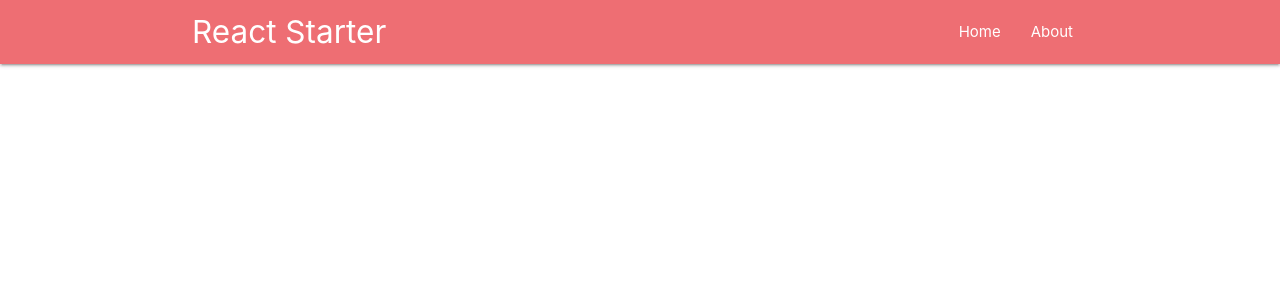
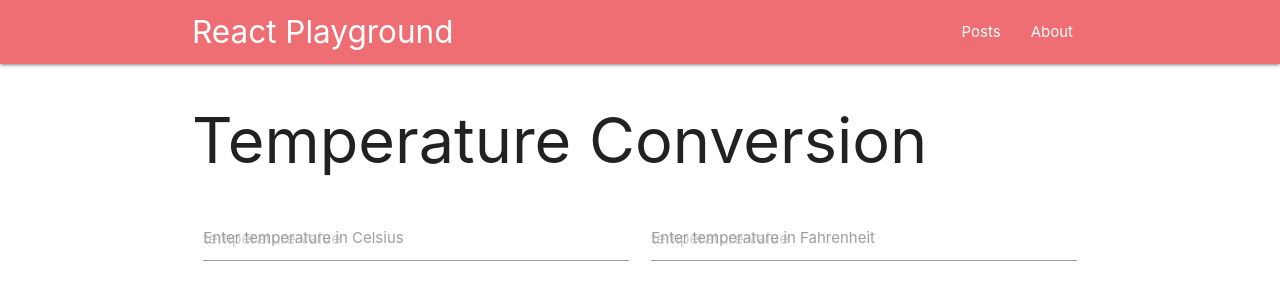
Before and after one commit to jradek/docker-playground, a React (Create React App) app in the folder react-sample/: page /temp in a window 1280 px wide. Shown: the top 300 px of the page. Built offline with nearby package versions, Linux system fonts and the light colour scheme.

Commit message:
Refactoring
- adds dynamic content loading
- introduce rambda
- functional component

```diff
--- a/react-sample/package.json
+++ b/react-sample/package.json
@@ -5,6 +5,7 @@
   "dependencies": {
     "axios": "^0.19.0",
     "materialize-css": "^1.0.0-rc.2",
+    "ramda": "^0.26.1",
     "react": "^16.8.6",
     "react-dom": "^16.8.6",
     "react-router-dom": "^5.0.1",
--- a/react-sample/src/App.js
+++ b/react-sample/src/App.js
@@ -9,6 +9,7 @@ import "./App.css";
 import Navbar from "./components/Navbar";
 import About from "./pages/about";
 import Home from "./pages/home";
+import Temperature from "./pages/temperature";
 
 function App() {
   return (
@@ -18,6 +19,9 @@ function App() {
         <Route exact path="/" component={Home} />
       </div>
       <div className="container">
+        <Route exact path="/temp" component={Temperature} />
+      </div>
+      <div className="container">
         <Route exact path="/about" component={About} />
       </div>
     </Router>
--- a/react-sample/src/components/Navbar.js
+++ b/react-sample/src/components/Navbar.js
@@ -8,11 +8,11 @@ export default function Navbar() {
       <div className="nav-wrapper">
         <div className="container">
           <Link to="/" className="brand-logo">
-            React Starter
+            React Playground
           </Link>
           <ul id="nav-mobile" className="right hide-on-med-and-down">
             <li>
-              <Link to="/">Home</Link>
+              <Link to="/">Posts</Link>
             </li>
             <li>
               <Link to="/about">About</Link>
--- /dev/null
+++ b/react-sample/src/components/TemperatureCalculator.js
@@ -0,0 +1,54 @@
+import React, { Component } from 'react'
+
+import TemperatureInput from "./TemperatureInput";
+
+function toCelsius(fahrenheit) {
+    return (fahrenheit - 32) * 5 / 9;
+}
+
+function toFahrenheit(celsius) {
+    return (celsius * 9 / 5) + 32;
+}
+
+function tryConvert(temperature, convert) {
+    const input = parseFloat(temperature);
+    if (Number.isNaN(input)) {
+        return '';
+    }
+    const output = convert(input);
+    const rounded = Math.round(output * 1000) / 1000;
+    return rounded.toString();
+}
+
+class TemperatureCalculator extends Component {
+
+    state = {
+        temperature: '',
+        scale: 'c'
+    }
+
+    constructor(props) {
+        super(props);
+        this.handleChange = this.handleChange.bind(this);
+    }
+
+    handleChange(scale, temperature) {
+        this.setState({ "scale": scale, temperature })
+    }
+
+    render() {
+        const scale = this.state.scale;
+        const temperature = this.state.temperature;
+        const celsius = scale === 'f' ? tryConvert(temperature, toCelsius) : temperature;
+        const fahrenheit = scale === 'c' ? tryConvert(temperature, toFahrenheit) : temperature;
+
+        return (
+            <div className="row">
+                <TemperatureInput scale="c" value={celsius} onValueChange={(value) => this.handleChange('c', value)} />
+                <TemperatureInput scale="f" value={fahrenheit} onValueChange={(value) => this.handleChange('f', value)} />
+            </div>
+        )
+    }
+}
+
+export default TemperatureCalculator;
--- /dev/null
+++ b/react-sample/src/components/TemperatureInput.js
@@ -0,0 +1,43 @@
+import React, { useState } from 'react'
+import PropTypes from 'prop-types'
+
+
+const generateUniqueId = () => {
+    // Math.random should be unique because of its seeding algorithm.
+    // Convert it to base 36 (numbers + letters), and grab the first 9 characters
+    // after the decimal.
+    return '_' + Math.random().toString(36).substr(2, 9);
+}
+
+
+const scaleNames = {
+    c: 'Celsius',
+    f: 'Fahrenheit'
+};
+
+
+const TemperatureInput = (props) => {
+
+    // state hook
+    const [componentID] = useState(() => generateUniqueId())
+
+    const handleChange = event => props.onValueChange(event.target.value);
+    const temperature = props.value;
+    const scale = props.scale;
+
+    return (
+        <div className="input-field col s12 m6">
+            <input placeholder="temperature value" id={componentID} type="text" value={temperature} onChange={handleChange} />
+            <label htmlFor={componentID}>Enter temperature in {scaleNames[scale]}</label>
+        </div>
+    );
+}
+
+TemperatureInput.propTypes = {
+    value: PropTypes.string.isRequired,
+    onValueChange: PropTypes.func.isRequired,
+    scale: PropTypes.string.isRequired,
+}
+
+
+export default TemperatureInput;
--- a/react-sample/src/pages/home.js
+++ b/react-sample/src/pages/home.js
@@ -1,11 +1,85 @@
-import React from "react";
+import React, { Component } from "react";
+import * as R from "ramda";
+import axios from 'axios';
 
-const home = () => {
+// import PropTypes from 'prop-types';
+
+
+function renderPost(p) {
   return (
-    <div>
-      <h2>Home Page</h2>
+    <div className="col s12 m6 l4" key={p.id}>
+      <div className="card">
+        <div className="card-image">
+          <img src={p.imageURL} alt="fook" />
+          <span className="card-title black-text text-darken-2">{p.title}</span>
+        </div>
+        <div className="card-content">
+          <p>{p.content}</p>
+        </div>
+      </div>
     </div>
-  );
+  )
+}
+
+
+function extractRelevantPostData(post) {
+  return {
+    id: post.id,
+    title: post.title,
+    content: post.body,
+    imageURL: `https://picsum.photos/id/${post.id + 100}/600/600`
+  }
+}
+
+const get100Posts = async () => {
+  return axios.get(`http://jsonplaceholder.typicode.com/posts`)
+}
+
+const getPosts = async (count) => {
+  const p = await get100Posts();
+  return R.take(count, p.data).map(extractRelevantPostData);
+}
+
+
+function Preloader() {
+  return (
+    <div className="progress">
+      <div className="indeterminate"></div>
+    </div>
+  )
+}
+
+class Home extends Component {
+
+  state = {
+    posts: [],
+    showPreloader: true,
+  }
+
+  constructor(props) {
+    super()
+  }
+
+  componentDidMount() {
+    const posts = getPosts(3 * 12)
+    posts.then(x => {
+      this.setState({ posts: x, showPreloader: false })
+    })
+  }
+
+  render() {
+    return (
+      <div>
+        <h2>Recent posts</h2>
+        <div>
+          {this.state.showPrelaoder && <Preloader />}
+        </div>
+        <div className="row">
+          {this.state.posts.map(renderPost)}
+        </div>
+      </div>
+    );
+  }
 };
 
-export default home;
+export default Home;
--- /dev/null
+++ b/react-sample/src/pages/temperature.js
@@ -0,0 +1,14 @@
+import React from 'react'
+
+import TemperatureCalculator from '../components/TemperatureCalculator';
+
+function temperature() {
+    return (
+        <div>
+            <h1>Temperature Conversion</h1>
+            <TemperatureCalculator />
+        </div>
+    )
+}
+
+export default temperature;
```
Also changed, not shown: 2 other files (tests, documents, lock files or other folders).
